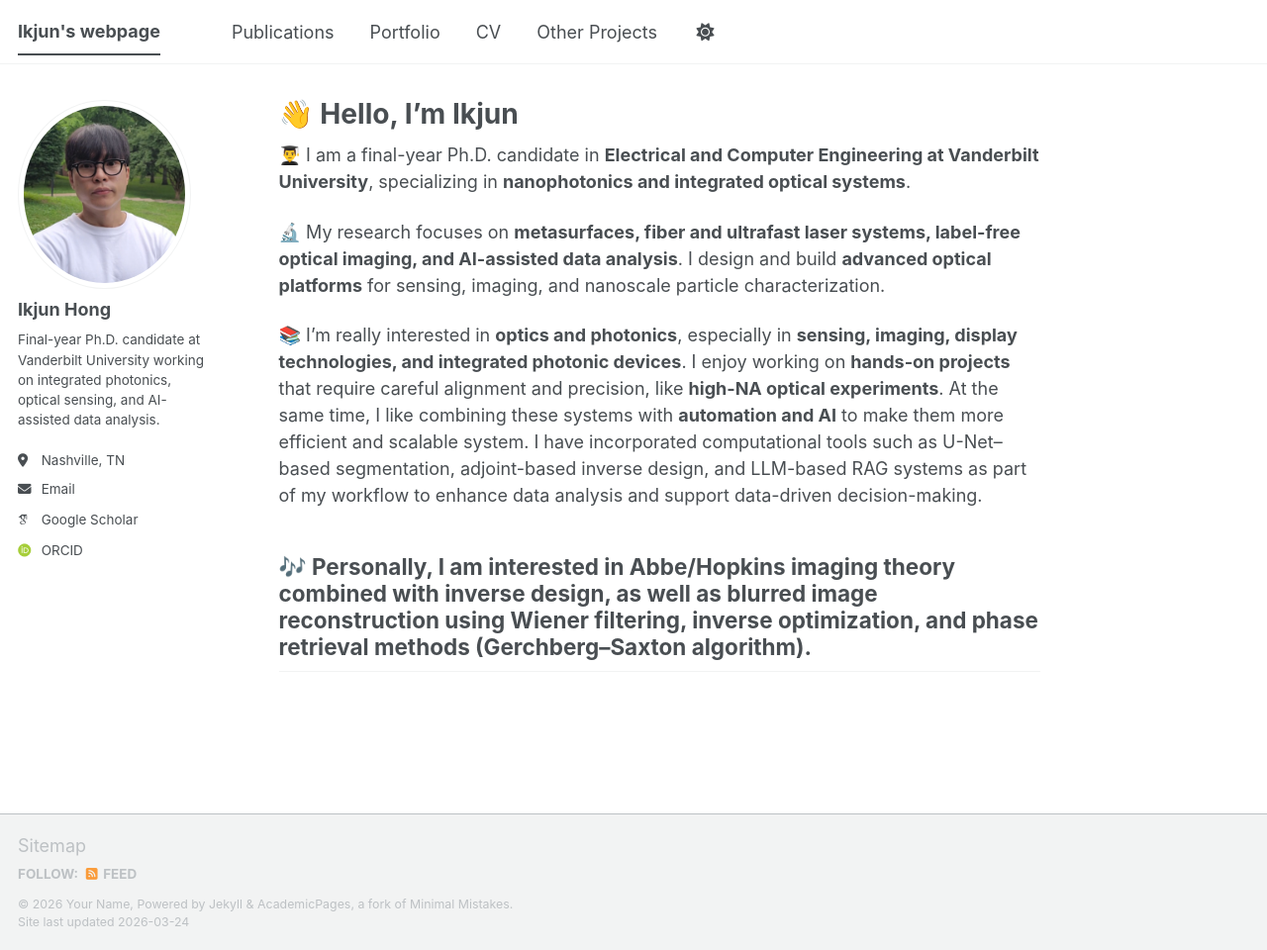
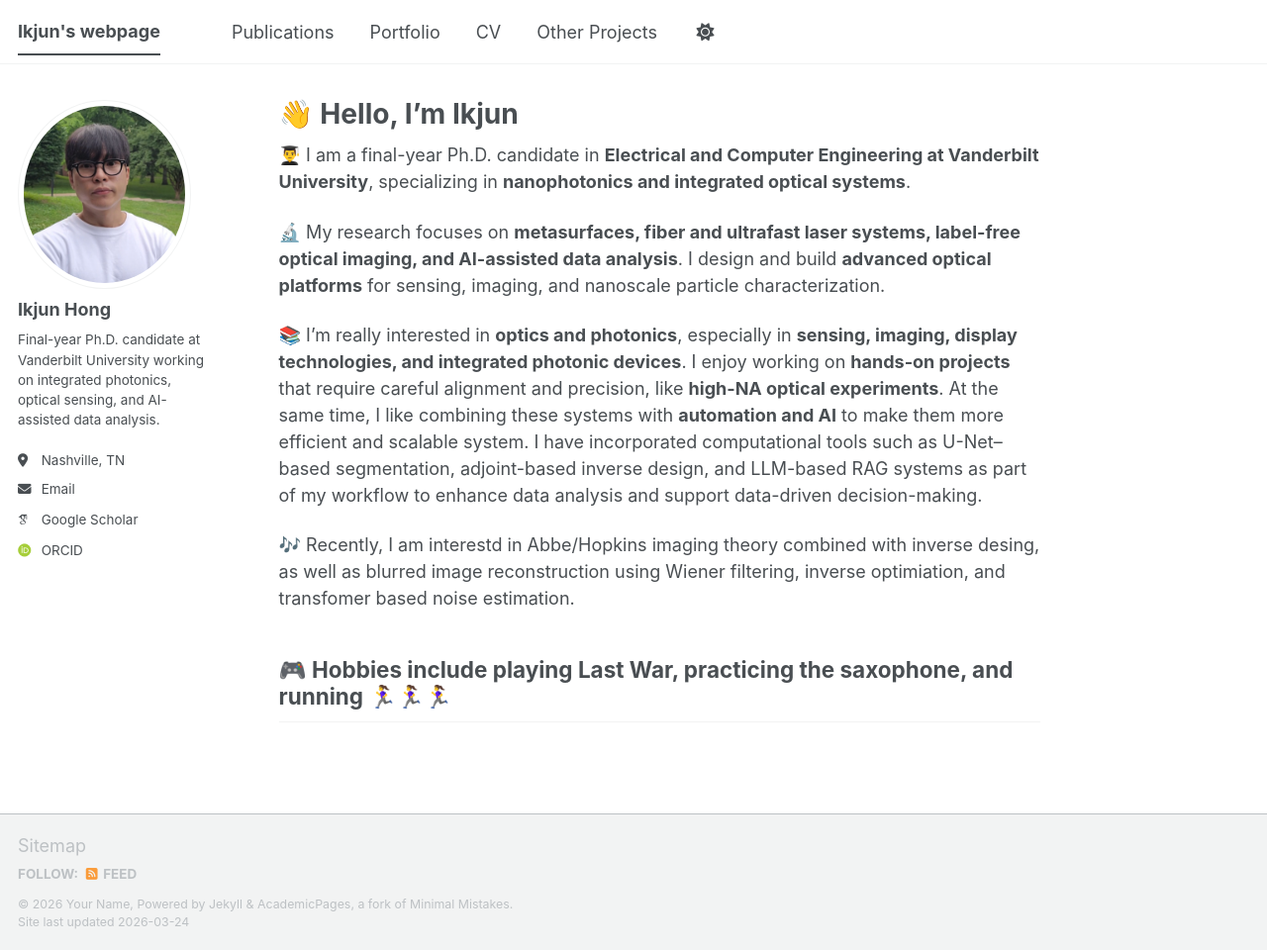
Before and after one commit to IkjunHong-beep/ikjunhong-beep.github.io, a Jekyll site: the page built from _pages/about.md, in a window 1280 px wide and 960 px high. Shown: the whole window at 99% size. Built offline with Jekyll 4.4.1, drawn with Linux system fonts in a browser that asks for light colours; some web fonts are replaced; a script bundle is joined from its source files by our own code; library files that are not in the unit come from our copies.

Commit message:
Update about.md

```diff
--- a/_pages/about.md
+++ b/_pages/about.md
@@ -13,5 +13,7 @@ redirect_from:
 
 📚 I’m really interested in **optics and photonics**, especially in **sensing, imaging, display technologies, and integrated photonic devices**. I enjoy working on **hands-on projects** that require careful alignment and precision, like **high-NA optical experiments**. At the same time, I like combining these systems with **automation and AI** to make them more efficient and scalable system. I have incorporated computational tools such as U-Net–based segmentation, adjoint-based inverse design, and LLM-based RAG systems as part of my workflow to enhance data analysis and support data-driven decision-making.
 
-🎶 Personally, I am interested in Abbe/Hopkins imaging theory combined with inverse design, as well as blurred image reconstruction using Wiener filtering, inverse optimization, and phase retrieval methods (Gerchberg–Saxton algorithm).
+🎶 Recently, I am interestd in Abbe/Hopkins imaging theory combined with inverse desing, as well as blurred image reconstruction using Wiener filtering, inverse optimiation, and transfomer based noise estimation.
+
+🎮 Hobbies include playing Last War, practicing the saxophone, and running 🏃‍♀️🏃‍♀️🏃‍♀️
 ---
```
